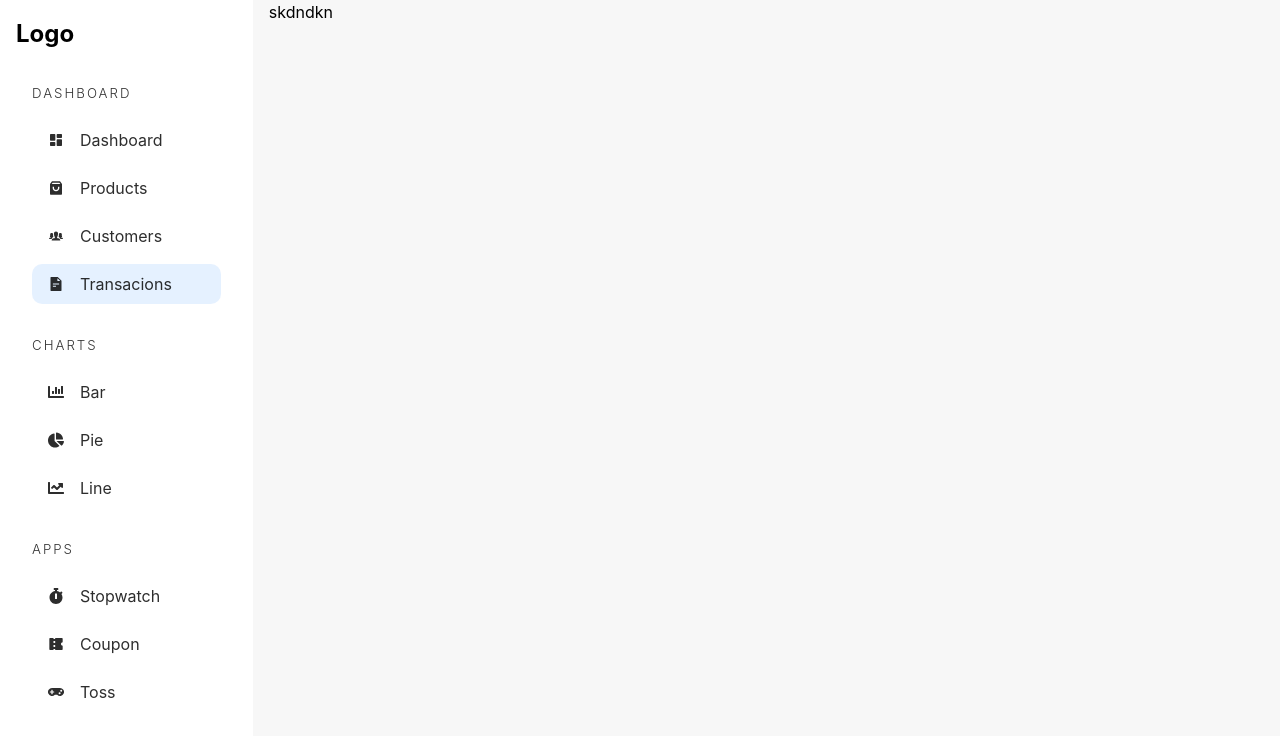
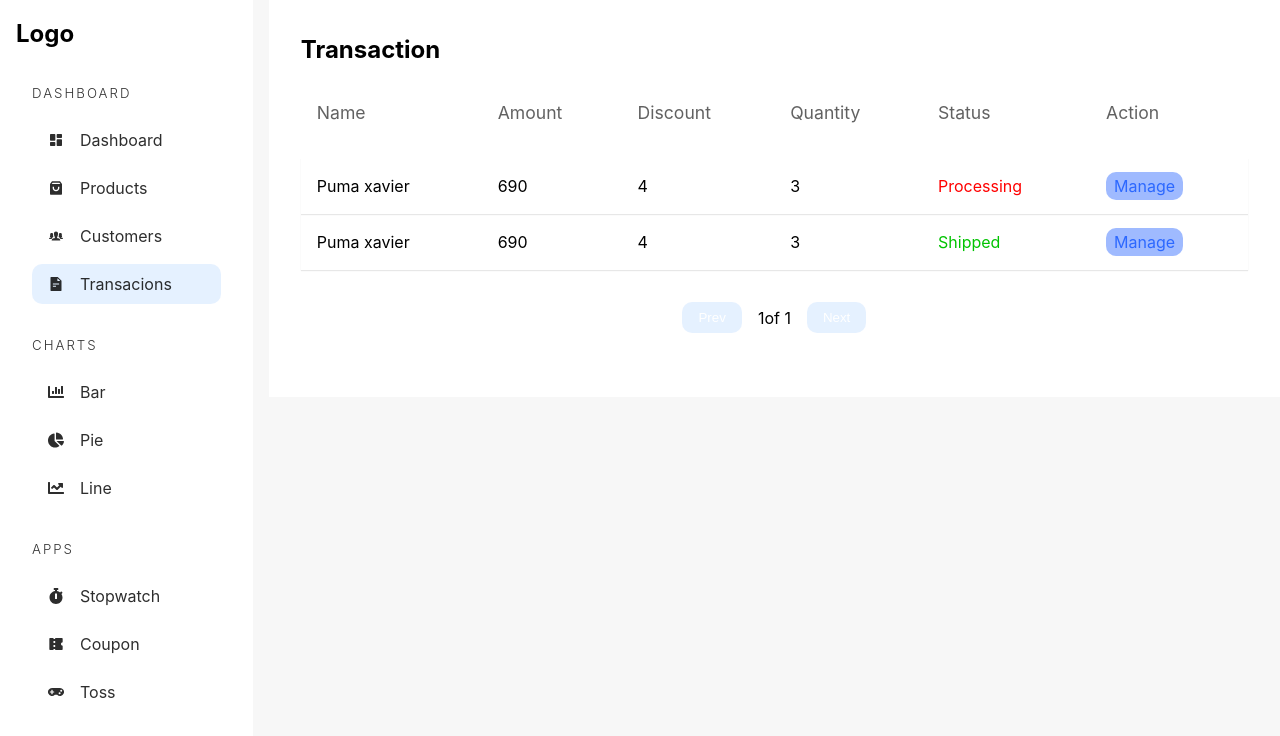
Before and after one commit to anivnssb/ecommerce_store_mern_Ts_redux, a React (Vite) app: page /admin/transactions in a window 1280 px wide. Shown: the top 736 px of the page. Built offline with nearby package versions, Linux system fonts and the light colour scheme.

Commit message:
admin transaction, customer page tabale changes

```diff
--- a/src/Admin/pages/Customers.tsx
+++ b/src/Admin/pages/Customers.tsx
@@ -1,4 +1,4 @@
-import { useState, type ReactElement } from "react";
+import { useCallback, useState, type ReactElement } from "react";
 import Sidebar from "../components/Sidebar";
 import TableHOC from "../components/TableHOC";
 import type { Column } from "react-table";
@@ -54,12 +54,9 @@ const arr: DataType[] = [
 ];
 const Customers = () => {
   const [data] = useState<DataType[]>(arr);
-  const Table = TableHOC(
-    columns,
-    data,
-    "dashboard-product-box",
-    "Customers",
-    true
+  const Table = useCallback(
+    TableHOC(columns, data, "dashboard-product-box", "Customers", true),
+    []
   );
   return (
     <div className="admin-container">
--- a/src/Admin/pages/Transactions.tsx
+++ b/src/Admin/pages/Transactions.tsx
@@ -1,10 +1,59 @@
+import { useCallback, useState, type ReactElement } from "react";
 import Sidebar from "../components/Sidebar";
+import type { Column } from "react-table";
+import TableHOC from "../components/TableHOC";
+import { Link } from "react-router-dom";
 
+interface DataType {
+  name: string;
+  amount: number;
+  discount: number;
+  quantity: number;
+  status: ReactElement;
+  action: ReactElement;
+}
+const columns: Column<DataType>[] = [
+  { Header: "Name", accessor: "name" },
+  { Header: "Amount", accessor: "amount" },
+  { Header: "Discount", accessor: "discount" },
+  { Header: "Quantity", accessor: "quantity" },
+  { Header: "Status", accessor: "status" },
+  { Header: "Action", accessor: "action" },
+];
+const arr: DataType[] = [
+  {
+    name: "Puma xavier",
+    amount: 690,
+    discount: 4,
+    quantity: 3,
+    status: <span className="red">Processing</span>,
+    action: <Link to="/admin/product/sajknaskd">Manage</Link>,
+  },
+  {
+    name: "Puma xavier",
+    amount: 690,
+    discount: 4,
+    quantity: 3,
+    status: <span className="green">Shipped</span>,
+    action: <Link to="/admin/product/sajknaskd">Manage</Link>,
+  },
+];
 const Transactions = () => {
+  const [data] = useState<DataType[]>(arr);
+  const Table = useCallback(
+    TableHOC<DataType>(
+      columns,
+      data,
+      "dashboard-product-box",
+      "Transaction",
+      true
+    ),
+    []
+  );
   return (
     <div className="admin-container">
       <Sidebar />
-      <main>skdndkn</main>
+      <main>{Table()}</main>
     </div>
   );
 };
```
